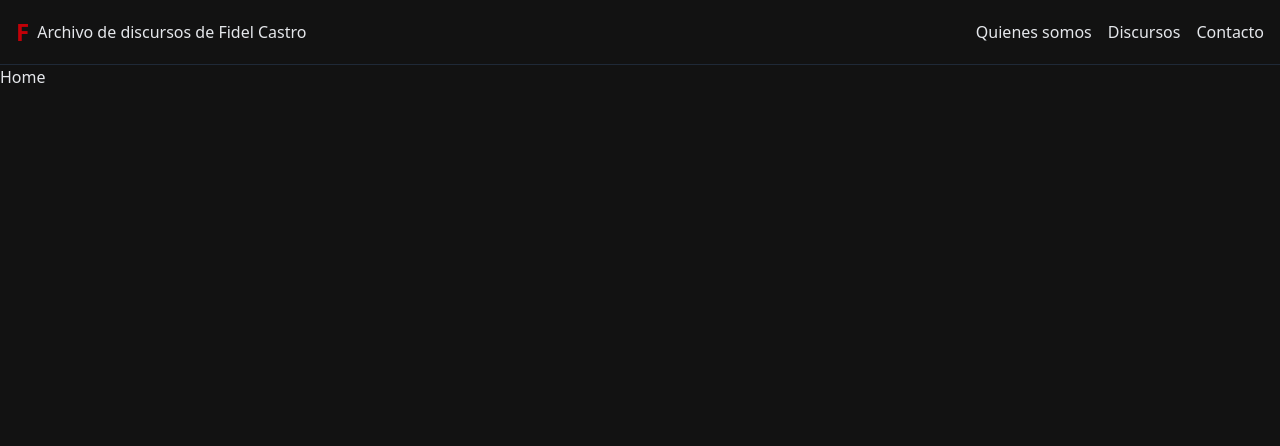
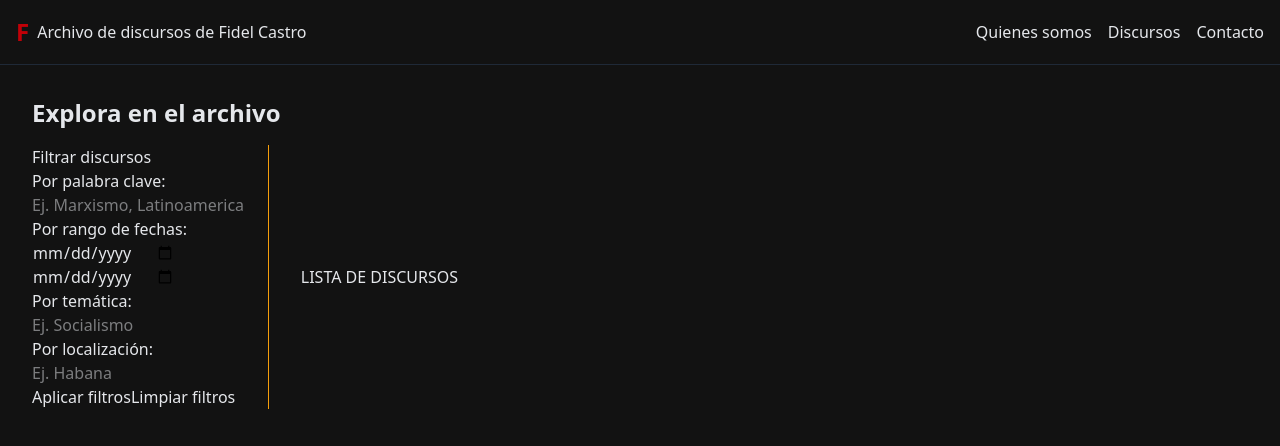
Before and after one commit to samAlcazar/fidelSpeeches, a React (Vite) app: page / in a window 1280 px wide. Shown: the top 446 px of the page. Built offline with nearby package versions, Linux system fonts and the light colour scheme.

Commit message:
Refactor Home component layout and add filtering options

```diff
--- a/src/index.css
+++ b/src/index.css
@@ -22,4 +22,5 @@
   background-color: #121212;
   color: #E5E7EB;
   font-family: system-ui, -apple-system, BlinkMacSystemFont, 'Segoe UI', Roboto, Oxygen, Ubuntu, Cantarell, 'Open Sans', 'Helvetica Neue', sans-serif;
+  height: 100vh;
 }
--- a/src/pages/home/Home.jsx
+++ b/src/pages/home/Home.jsx
@@ -1,6 +1,35 @@
 const Home = () => {
   return (
-    <div>Home</div>
+    <main className='home-page p-8'>
+      <h1 className='text-2xl font-bold mb-4'>Explora en el archivo</h1>
+      <div className='flex gap-8 justify-center items-center'>
+        <aside className='w-1/5 border-r border-accent'>
+          <h2>Filtrar discursos</h2>
+          <div>
+            <p>Por palabra clave:</p>
+            <input type='text' placeholder='Ej. Marxismo, Latinoamerica' />
+          </div>
+          <div>
+            <p>Por rango de fechas:</p>
+            <input type='date' />
+            <input type='date' />
+          </div>
+          <div>
+            <p>Por temática:</p>
+            <input type='text' placeholder='Ej. Socialismo' />
+          </div>
+          <div>
+            <p>Por localización:</p>
+            <input type='text' placeholder='Ej. Habana' />
+          </div>
+          <button type='button'>Aplicar filtros</button>
+          <button type='button'>Limpiar filtros</button>
+        </aside>
+        <section className='w-4/5'>
+          LISTA DE DISCURSOS
+        </section>
+      </div>
+    </main>
   )
 }
 
```
